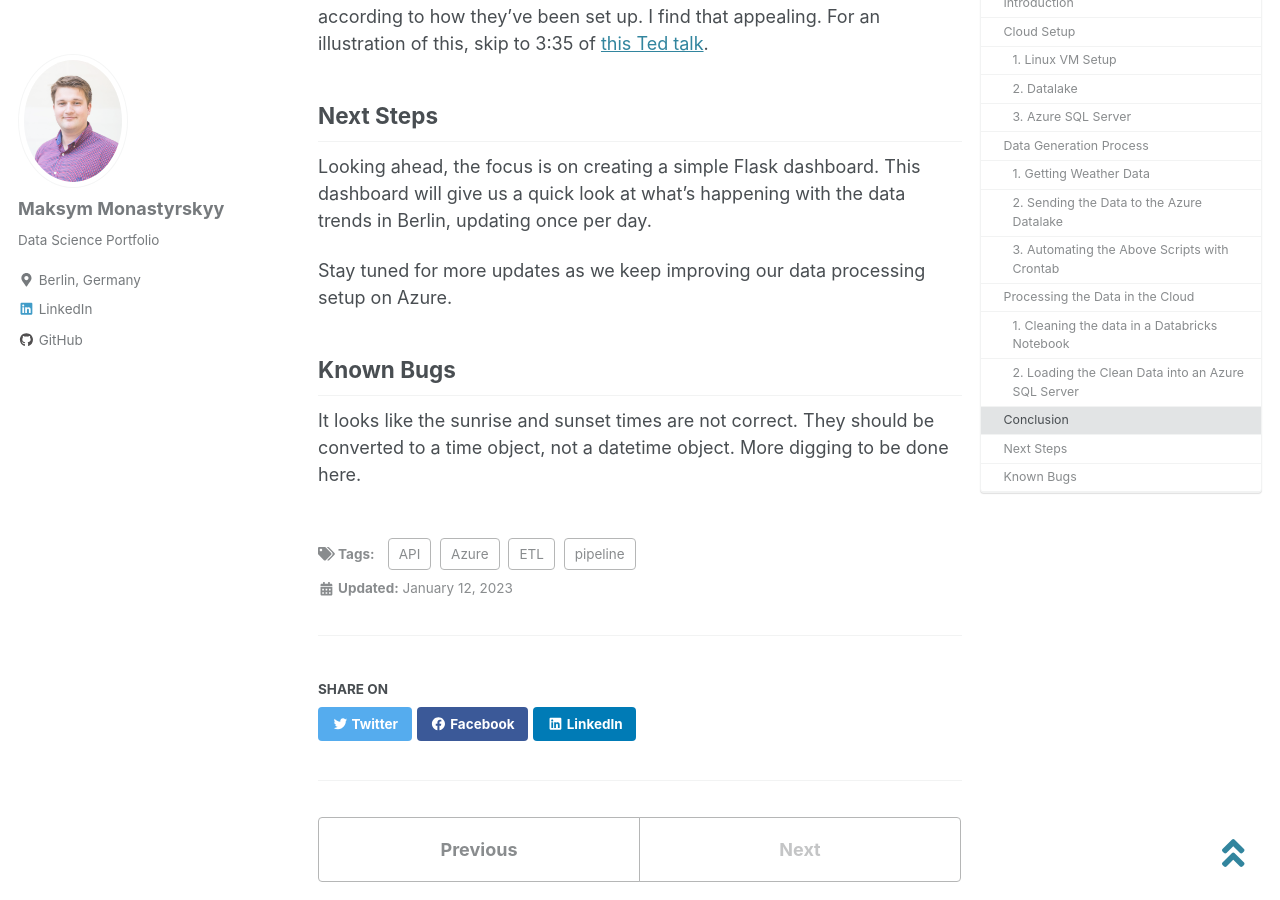
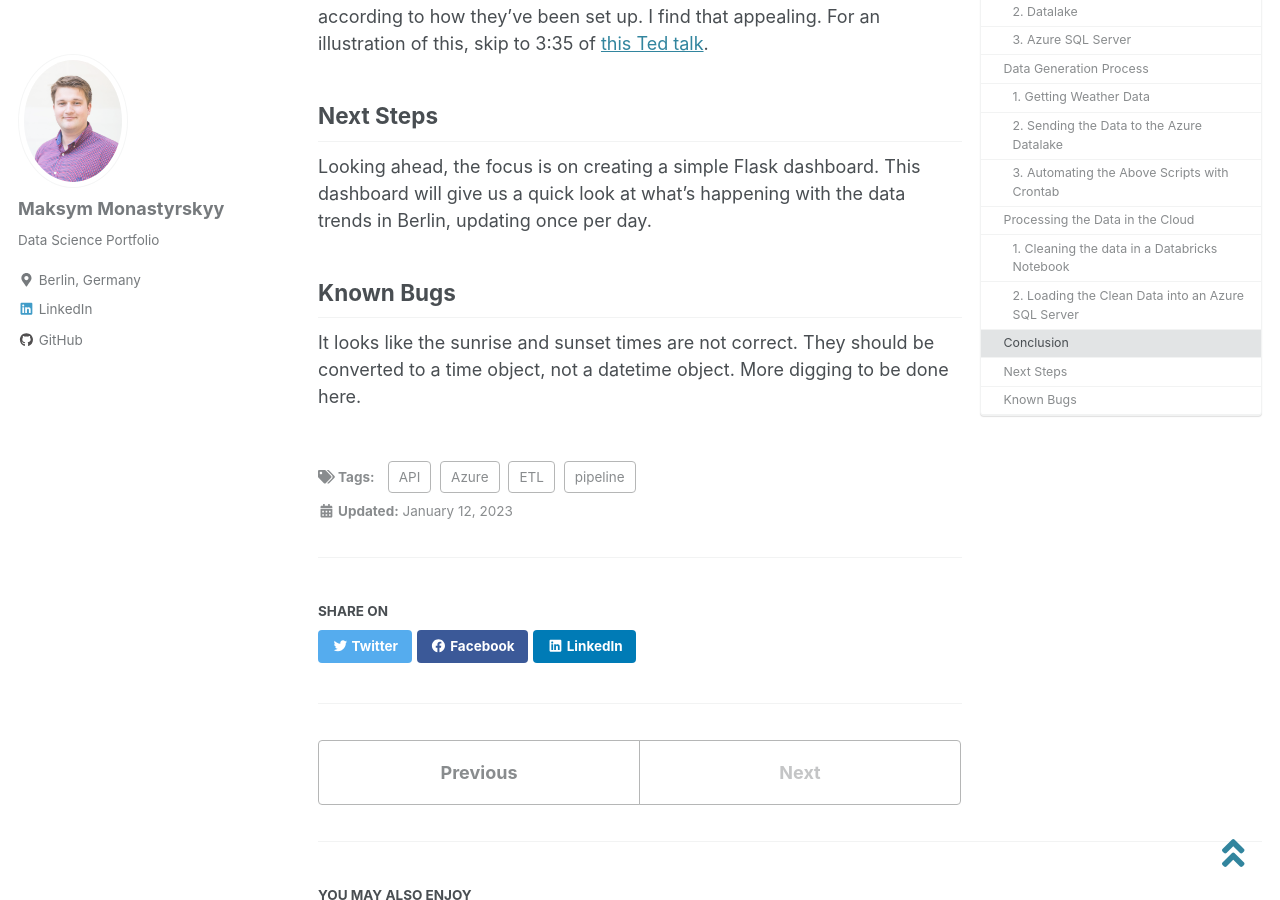
Before and after one commit to monastyrskyy/monastyrskyy.github.io, a Jekyll site: the page built from _posts/2023-1-12-weather_azure_pipeline.md, in a window 1280 px wide and 900 px high, scrolled down 11668 px. Built offline with Jekyll 4.4.1, drawn with Linux system fonts in a browser that asks for light colours; cached includes are drawn as plain includes; nearby versions of some CDN libraries.

Commit message:
deleted chatgpt stuff

```diff
--- a/_posts/2023-1-12-weather_azure_pipeline.md
+++ b/_posts/2023-1-12-weather_azure_pipeline.md
@@ -429,7 +429,5 @@ In some way, data pipelines, or automated processes in general, remind me of the
 
 Looking ahead, the focus is on creating a simple Flask dashboard. This dashboard will give us a quick look at what's happening with the data trends in Berlin, updating once per day.
 
-Stay tuned for more updates as we keep improving our data processing setup on Azure.
-
 ## Known Bugs
 It looks like the sunrise and sunset times are not correct. They should be converted to a time object, not a datetime object. More digging to be done here.
```
